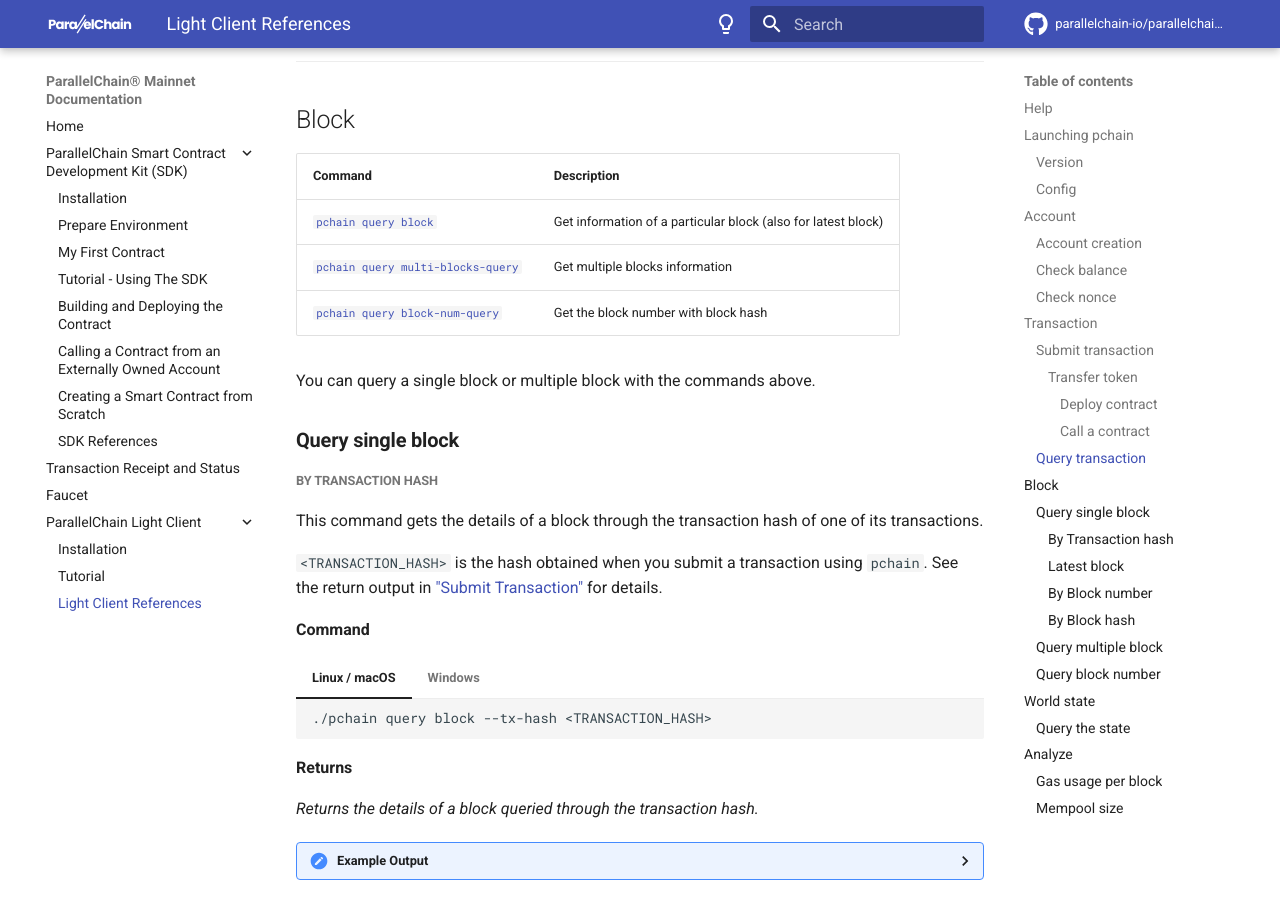
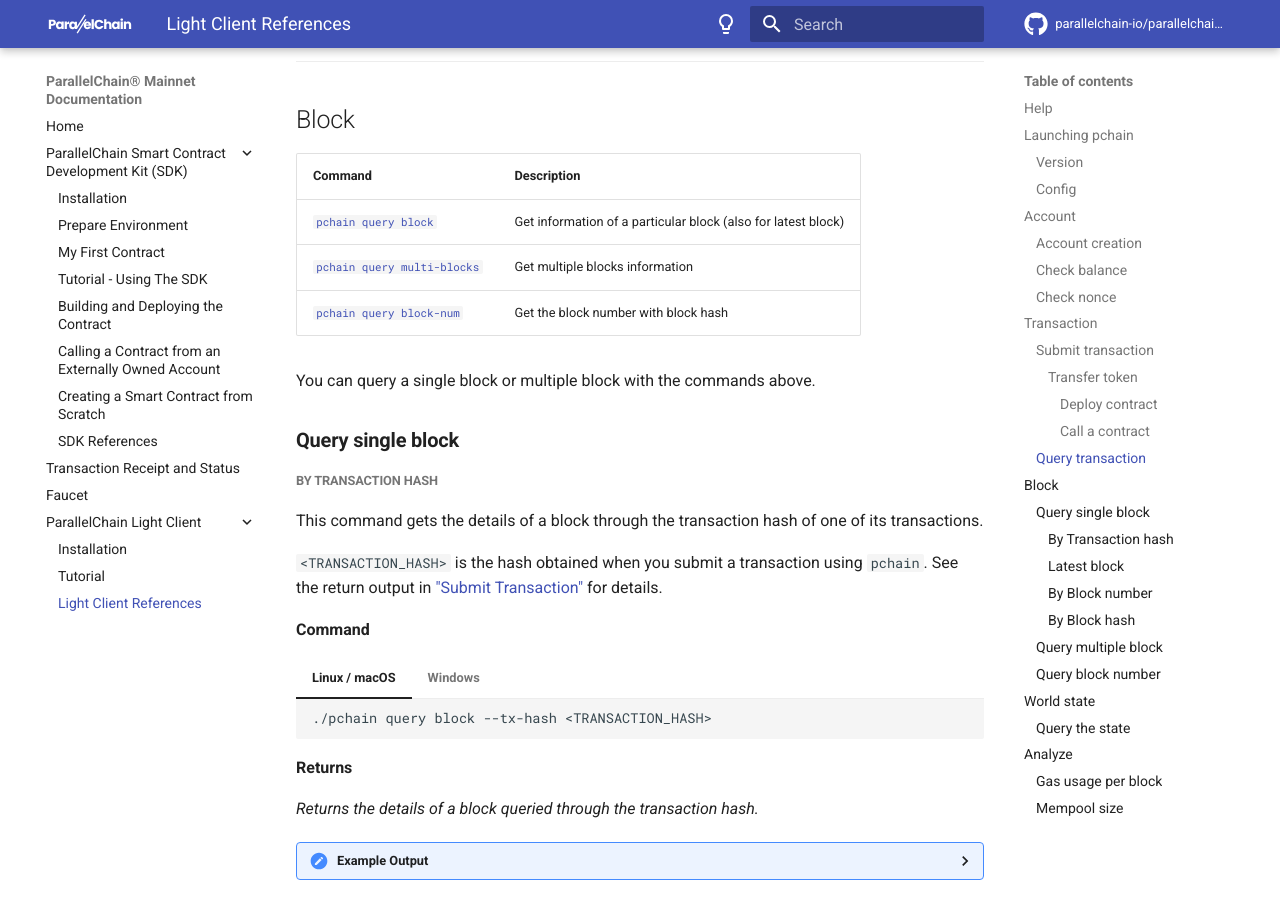
Before and after one commit to parallelchain-io/parallelchain-docs, an MkDocs documentation site: the page built from docs/cli/references.md, in a window 1280 px wide and 900 px high, scrolled down 7240 px. Built offline with MkDocs 1.6.1 and Material for MkDocs 9.7.7, drawn with Linux system fonts in a browser that asks for light colours; comment, search, counter and statistics services are not loaded; some of the changed text lies outside the part shown.

Commit message:
DOCS: revise on SDK References, fix typos in Light Client References

````diff
--- a/docs/cli/references.md
+++ b/docs/cli/references.md
@@ -407,8 +407,8 @@
 |   Command                  |      Description                                        |
 | -------------------------- |-------------------------------------------------------- |
 | [`pchain query block`](#query-single-block) | Get information of a particular block (also for latest block)|
-| [`pchain query multi-blocks-query`](#query-multiple-block)    | Get multiple blocks information|
-| [`pchain query block-num-query`](#query-block-number)    | Get the block number with block hash |
+| [`pchain query multi-blocks`](#query-multiple-block)    | Get multiple blocks information|
+| [`pchain query block-num`](#query-block-number)    | Get the block number with block hash |
 
 You can query a single block or multiple block with the commands above.
 
@@ -771,11 +771,11 @@
 **Command**
 === "Linux / macOS"
     ```bash
-    ./pchain query multi-blocks-query --block-hash <BLOCK_HASH> --size <SIZE>
+    ./pchain query multi-blocks --block-hash <BLOCK_HASH> --size <SIZE>
     ```
 === "Windows"
     ```PowerShell
-    pchain.exe query multi-blocks-query --block-hash <BLOCK_HASH> --size <SIZE>
+    pchain.exe query multi-blocks --block-hash <BLOCK_HASH> --size <SIZE>
     ```
 **Returns**
 
@@ -885,11 +885,11 @@
 **Command**
 === "Linux / macOS"
     ```bash
-    ./pchain query block-num-query --block-hash <BLOCK_HASH>
+    ./pchain query block-num --block-hash <BLOCK_HASH>
     ```
 === "Windows"
     ```PowerShell
-    pchain.exe query block-num-query --block-hash <BLOCK_HASH>
+    pchain.exe query block-num --block-hash <BLOCK_HASH>
     ```
 **Returns**
 
````
Also changed, not shown: docs/smart_contract_sdk/references.md (+11 -0 lines).
